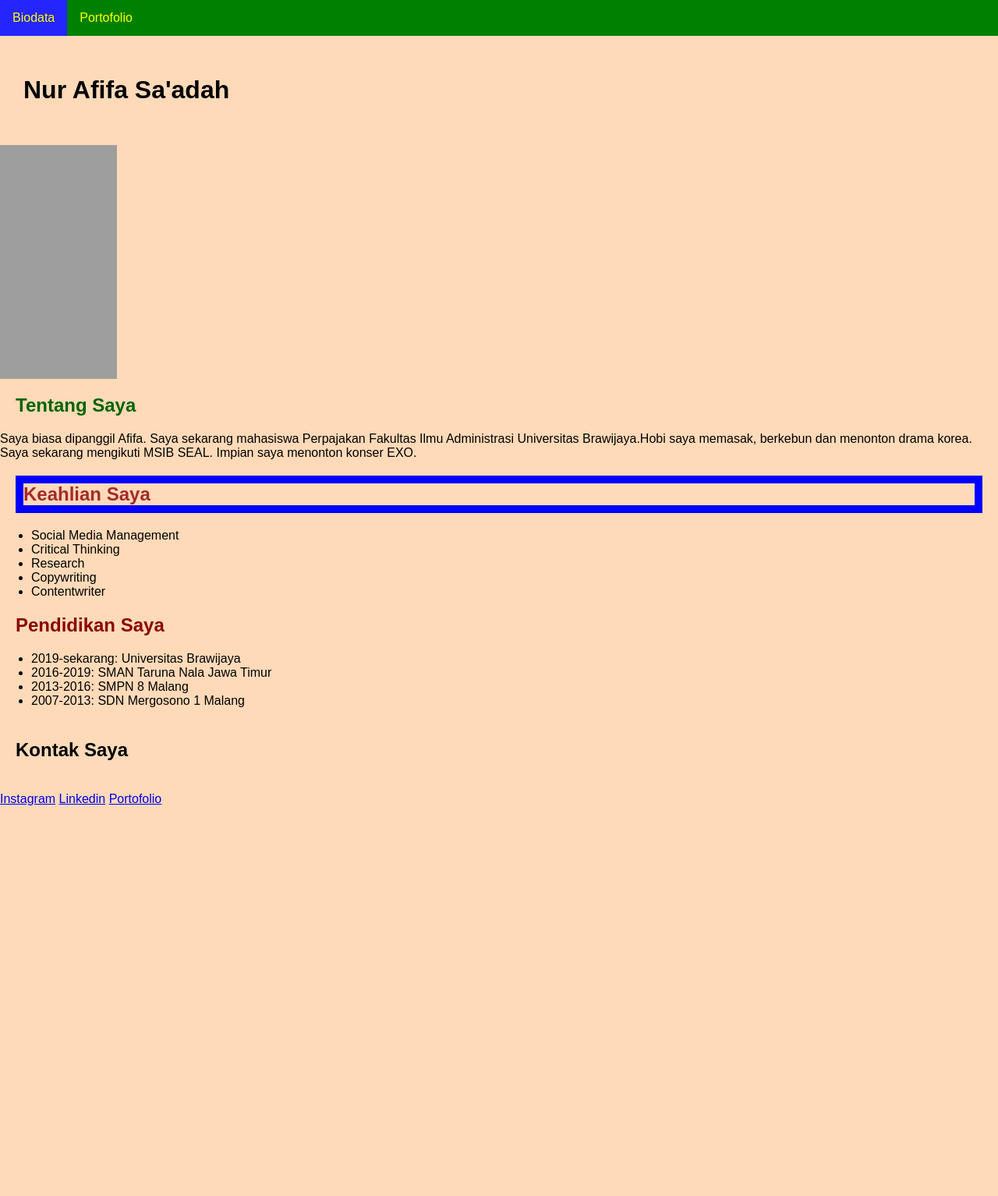
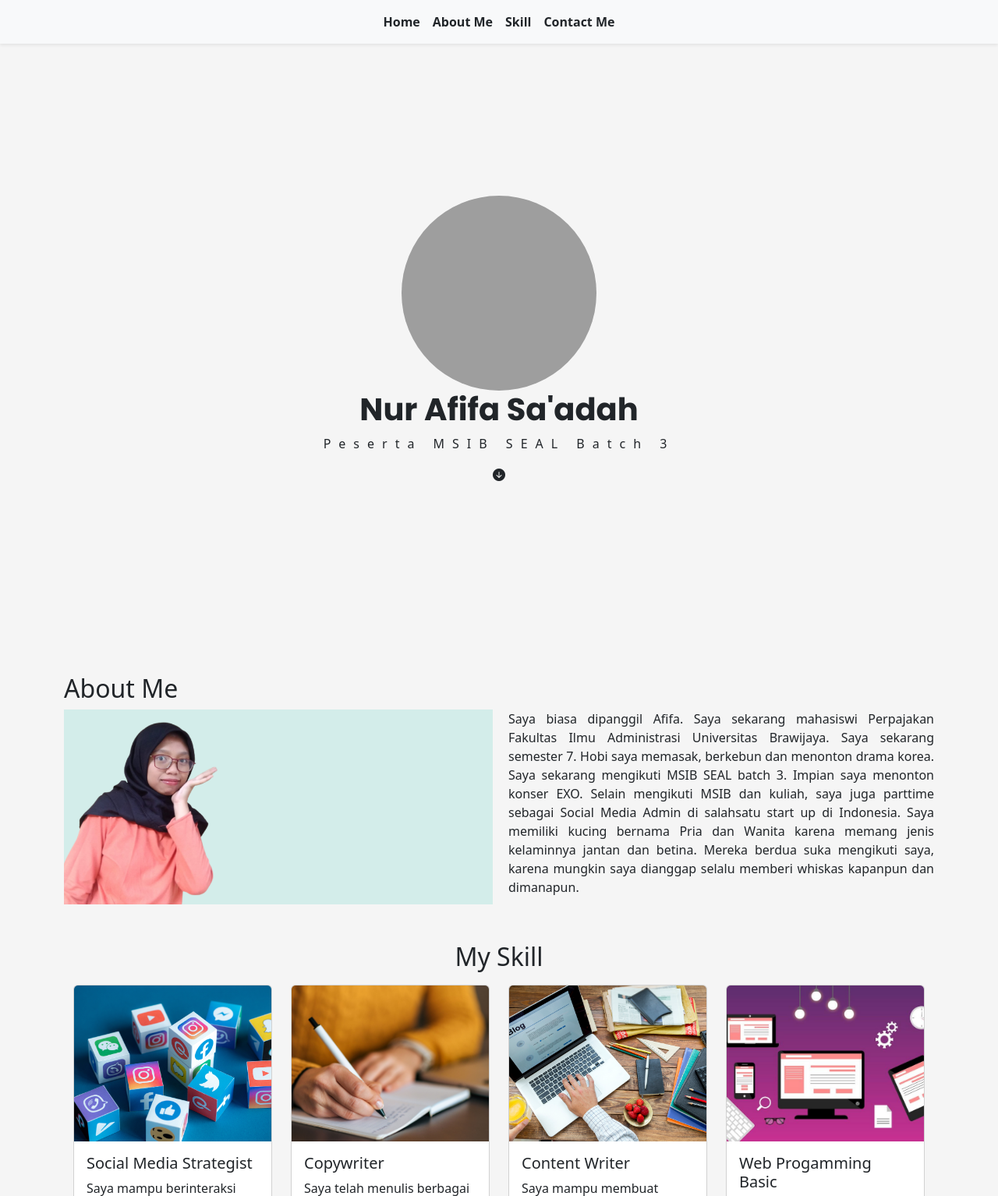
Before and after one commit to heheafifa/heheafifa.github.io, a plain HTML site: page index.html in a window 1280 px wide. Shown: the top 1534 px of the page at 78% size. Before the commit the page ends 1034 px from the top, so only its background shows below. Drawn offline with nearby package versions, Linux system fonts and the light colour scheme; grey boxes are pictures that could not be loaded.

Commit message:
ubah index

```diff
--- a/index.html
+++ b/index.html
@@ -1,101 +1,138 @@
-<html>
-    <body style="background-color:peachpuff;"></body>
-    <style type="text/css">
-        html,body{
-            padding: 0;
-            margin:0;
-            font-family: sans-serif;
-        }
+<!doctype html>
+<html lang="en">
+  <head>
+    <meta charset="utf-8">
+    <meta name="viewport" content="width=device-width, initial-scale=1">
+    <title>Bootstrap demo</title>
 
-        .menu-index{
-            background-color: green;
-        }
+<link href="https://cdn.jsdelivr.net/npm/bootstrap@5.2.2/dist/css/bootstrap.min.css" rel="stylesheet" integrity="sha384-Zenh87qX5JnK2Jl0vWa8Ck2rdkQ2Bzep5IDxbcnCeuOxjzrPF/et3URy9Bv1WTRi" crossorigin="anonymous">
+<link rel="stylesheet" href="style.css">
+<link rel="stylesheet" href="https://cdn.jsdelivr.net/npm/bootstrap-icons@1.9.1/font/bootstrap-icons.css">
+<!--font-->
+<link rel="preconnect" href="https://fonts.googleapis.com">
+<link rel="preconnect" href="https://fonts.gstatic.com" crossorigin>
+<link href="https://fonts.googleapis.com/css2?family=Poppins:ital,wght@0,100;0,200;0,300;0,400;0,500;0,600;0,700;0,800;0,900;1,100;1,200;1,300;1,400;1,500;1,600;1,700;1,800;1,900&display=swap" rel="stylesheet">
+  </head>
+  <body>
+    <nav class="navbar navbar-expand-lg bg-light shadow-sm sticky-top">
+        <div class="container-fluid">
+          <div class="collapse navbar-collapse" id="navbarNavAltMarkup">
+            <div class="navbar-nav mx-auto">
+              <a class="nav-link active fw-bold text-dark" aria-current="page" href="#hero">Home</a>
+              <a class="nav-link active fw-bold text-dark" aria-current="page" href="#about">About Me</a>
+              <a class="nav-link active fw-bold text-dark" aria-current="page" href="#skill">Skill</a>
+              <a class="nav-link active fw-bold text-dark" aria-current="page" href="#contact">Contact Me</a>
+            </div>
+          </div>
+        </div>
+      </nav>
 
-        .menu-index ul {
-            list-style-type: none;
-            margin: 0;
-            padding: 0;
-            overflow: hidden;
-        }
+      <!--hero-->
+      <div id="hero" class="container d-flex flex-column align-items-center justify-content-center mb-5">
+        <img src="Afifa.jpg" class="image-hero rounded-circle">
+    <h1 class="title fw-bold">Nur Afifa Sa'adah</h1>
+    <p class="subtitle">Peserta MSIB SEAL Batch 3</p>
+    <i class="bi bi-arrow-down-circle-fill"></i>
+</div>
+<!--about-->
+<div id="about" class="container mb-5">
+    <h2>About Me</h2>
+    <div class="row">
+        <div class="col-6">
+            <img src="ea.png" alt="shadow rounded w-100" class="image-about mb-5">
+        </div>
+        <div class="col-6">
+            <p class="text-about mb-3">Saya biasa dipanggil Afifa. Saya sekarang mahasiswi Perpajakan Fakultas Ilmu Administrasi Universitas Brawijaya.
+              Saya sekarang semester 7. Hobi saya memasak, berkebun dan menonton drama korea. Saya sekarang mengikuti MSIB SEAL batch 3.
+              Impian saya menonton konser EXO. Selain mengikuti MSIB dan kuliah, saya juga parttime sebagai Social Media Admin
+            di salahsatu start up di Indonesia. Saya memiliki kucing bernama Pria dan Wanita karena memang jenis kelaminnya
+          jantan dan betina. Mereka berdua suka mengikuti saya, karena mungkin saya dianggap selalu
+        memberi whiskas kapanpun dan dimanapun.</p>
+        </div>
+    </div>
+<!--my skill-->
+<div id="skill" class="container mb-5">
+  <h2 class="text-center mb-3">My Skill</h2>
+  <div class="row">
+    <div class="col-3">
+      <div class="card">
+        <img src="sosmed.jpg" class="card-img-top" alt="...">
+        <div class="card-body">
+          <h5 class="card-title">Social Media Strategist</h5>
+          <p class="card-text">Saya mampu berinteraksi dengan followers, membuat rekap insight instagram serta membuat konten kalender.</p>
+          <a href="https://drive.google.com/file/d/1Wqp0BsYGFc3vEzVHLgPoNQFjgBe0aHPu/view?usp=sharing" class="btn btn-primary w-100">Klik Selengkapnya</a>
+        </div>
+      </div>
+    </div>
+    <div class="col-3">
+      <div class="card">
+        <img src="menulis.jpg" class="card-img-top" alt="...">
+        <div class="card-body">
+          <h5 class="card-title">Copywriter</h5>
+          <p class="card-text">Saya telah menulis berbagai artikel di berbagai platform. Berbagai tema juga telah saya angkat dalam tulisan saya.</p>
+          <a href="https://linktr.ee/heheafifa" class="btn btn-primary w-100">Klik Selengkapnya</a>
+        </div>
+      </div>
+    </div>
+    <div class="col-3">
+      <div class="card">
+        <img src="laptopan.jpg" class="card-img-top" alt="...">
+        <div class="card-body">
+          <h5 class="card-title">Content Writer</h5>
+          <p class="card-text">Saya mampu membuat caption serta berbagai konten instastory dengan CTA (Call To Action).</p>
+          <a href="https://drive.google.com/file/d/1Wqp0BsYGFc3vEzVHLgPoNQFjgBe0aHPu/view?usp=sharing" class="btn btn-primary w-100">Klik Selengkapnya</a>
+        </div>
+      </div>
+    </div>
+    <div class="col-3">
+      <div class="card">
+        <img src="webpro.jpg" class="card-img-top" alt="...">
+        <div class="card-body">
+          <h5 class="card-title">Web Progamming Basic</h5>
+          <p class="card-text">Saya telah membuat website sederhana dengan berbagai tools, mulai dari github, git, vscode dan bootstrap.</p>
+          <a href="#" class="btn btn-primary w-100">Klik Selengkapnya</a>
+        </div>
+      </div>
+    </div>
+  </div>
+</div>
+<!--Contact Me-->
+<div id="contact" class="container mb-5">
+  <h2 class="text-center mb-3">Contact Me</h2>
+<form class="col-6 mx-auto">
+  <div class="mb-3">
+    <label for="exampleFormControlInput1" class="form-label">Name</label>
+    <input type="text" class="form-control" id="exampleFormControlInput1" placeholder="name">
+  </div>
+  <div class="mb-3">
+    <label for="exampleFormControlInput1" class="form-label">Email address</label>
+    <input type="email" class="form-control" id="exampleFormControlInput1" placeholder="name@example.com">
+  </div>
+  <div class="mb-3">
+    <label for="exampleFormControlTextarea1" class="form-label">Pertanyaan</label>
+    <textarea class="form-control" id="exampleFormControlTextarea1" rows="3"></textarea>
+  </div>
+  <button type="button" class="btn btn-primary w-100">Submit</button>
+</form>
+</div>
+<!--footer-->
+<div class="container-fluid">
+  <footer class="d-flex flex-wrap justify-content-between align-items-center py-3 my-4 border-top">
+    <div class="col-md-4 d-flex align-items-center">
+      <a href="/" class="mb-3 me-2 mb-md-0 text-muted text-decoration-none lh-1">
+        <svg class="bi" width="30" height="24"><use xlink:href="#bootstrap"/></svg>
+      </a>
+      <span class="mb-3 mb-md-0 text-muted">&copy; MSIB SEAL Batch 3</span>
+    </div>
 
-        .menu-index > ul > li {
-            float: left;
-        }
-
-
-        .menu-index li a {
-            display: inline-block;
-            color: yellow;
-            text-align: center;
-            padding: 14px 16px;
-            text-decoration: none;
-        }
-
-        .menu-index li a:hover{
-            background-color: #2525ff;
-        }
-
-        li.dropdown {
-            display: inline-block;
-        }
-
-        .dropdown:hover .isi-dropdown {
-            display: block;
-        }
-
-        .isi-dropdown a:hover {
-            color: #fff !important;
-        }
-
-        .isi-dropdown {
-            position: absolute;
-            display: none;
-            box-shadow: 0px 8px 16px 0px rgba(0,0,0,0.2);
-            z-index: 1;
-            background-color: #f9f9f9;
-        }
-
-        .isi-dropdown a {
-            color: #3c3c3c !important;
-        }
-
-        .isi-dropdown a:hover {
-            color: #232323 !important;
-            background: #f3f3f3 !important;
-        }
-    </style>
-    <header class="header">
-        <div class="menu-index">
-            <ul>
-                <li><a href="index.html">Biodata</a></li>
-                <li><a href="portofoliooo.html">Portofolio</a></li>
-            </ul>
-        </div>
-    </header>
-<title>Biodata</title>
-<h1 style="color:black;padding:30px">Nur Afifa Sa'adah</h1>
-<p></p>
-<img src="Afifa.jpg" alt="Image" alt="images"style="width:150px;height:300px;">
-<h2 style="color:darkgreen;padding-inline-start:20px">Tentang Saya</h2>
-<p class="justify">Saya biasa dipanggil Afifa. Saya sekarang mahasiswa Perpajakan Fakultas Ilmu Administrasi Universitas Brawijaya.Hobi saya memasak, berkebun dan menonton drama korea. Saya sekarang mengikuti MSIB SEAL. Impian saya menonton konser EXO.</p>
-<h2 style="margin: 20px;color: brown;border: 10px solid blue">Keahlian Saya</h2>
-<ul>
-    <li>Social Media Management</li>
-    <li>Critical Thinking</li>
-    <li>Research</li>
-    <li>Copywriting</li>
-    <li>Contentwriter</li>
-</ul>
-<h2 style="margin: 20px; color:darkred;">Pendidikan Saya</h2>
-<ul>
-    <li>2019-sekarang: Universitas Brawijaya</li>
-    <li>2016-2019: SMAN Taruna Nala Jawa Timur</li>
-    <li>2013-2016: SMPN 8 Malang</li>
-    <li>2007-2013: SDN Mergosono 1 Malang</li>
-</ul>
-<h2 style= "color: black; padding: 20px;">Kontak Saya</h2>
-<a href="https://www.instagram.com/heheafifa/">Instagram</a>
-<a href="https://www.linkedin.com/in/nur-afifa-sa-adah-1611771b4/">Linkedin</a>
-<a href="https://github.com/heheafifa/web-basic-seall/commit/58ab00a4b6d6f4443426b0dbebe03963b170cd12">Portofolio</a>
-    </body>
+    <ul class="nav col-md-4 justify-content-end list-unstyled d-flex">
+      <li class="ms-3"><a class="text-muted" href="https://www.linkedin.com/in/nur-afifa-sa-adah-1611771b4/"><i class="bi bi-linkedin"></i></svg></a></li>
+      <li class="ms-3"><a class="text-muted" href="https://www.instagram.com/heheafifa/"><i class="bi bi-instagram"></i></svg></a></li>
+      <li class="ms-3"><a class="text-muted" href="nurafifaclouds@gmail.com"><i class="bi bi-envelope"></i></svg></a></li>
+    </ul>
+  </footer>
+</div>
+    <script src="https://cdn.jsdelivr.net/npm/bootstrap@5.2.2/dist/js/bootstrap.bundle.min.js" integrity="sha384-OERcA2EqjJCMA+/3y+gxIOqMEjwtxJY7qPCqsdltbNJuaOe923+mo//f6V8Qbsw3" crossorigin="anonymous"></script>
+    <body style="background-color:whitesmoke;"></body>
+  </body>
 </html>
--- /dev/null
+++ b/style.css
@@ -0,0 +1,33 @@
+.image-hero{
+    width: 250px;
+    height: 250px;
+    object-fit: cover;
+}
+
+.title{
+    font-family: 'Poppins', sans-serif;
+}
+
+.subtitle{
+    letter-spacing: 10px;
+}
+
+#hero{
+    height: 95vh;
+}
+.text-about{
+text-indent: 50 px;
+text-align: justify;
+}
+.image-about{
+    width: 550px;
+    height: 250px;
+    object-fit: cover;
+}
+.card-img-top{
+    height: 200px;
+    object-fit: cover;
+}
+.jarak{
+    line-height: 70%;
+}
```
Also changed, not shown: ea.png (added), laptopan.jpg (added), menulis.jpg (added), sosmed.jpg (added), webpro.jpg (added).
